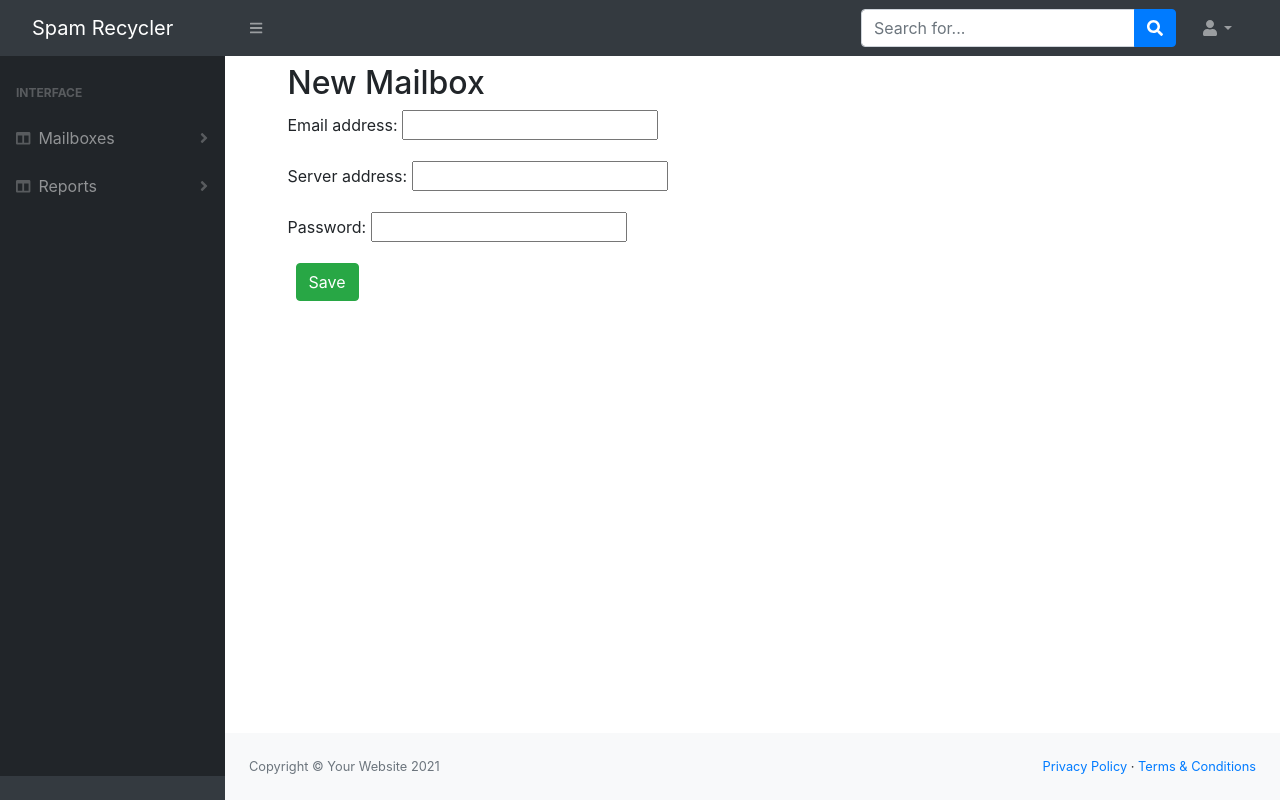
After one commit to KubaTaba1uga/django_spam_recycler, a Django app: page /mailbox/create in a window 1280 px wide. The commit adds this page. Run offline with Django 3.2, Linux system fonts and the light colour scheme; some libraries are stand-ins or nearby versions.

Commit message:
ad mailbox create view - without imap validation

```diff
--- a/config/urls.py
+++ b/config/urls.py
@@ -1,12 +1,14 @@
 from django.conf import settings
 from django.contrib import admin
 from django.urls import path, include
+
+mailboxes_app = ('mailboxes.urls', 'mailboxes')
 
 urlpatterns = [
     path('admin/', admin.site.urls),
     path('accounts/', include('allauth.urls')),
     path('', include('pages.urls')),
-    path('mailbox/', include('mailboxes.urls')),
+    path('mailbox/', include(mailboxes_app, namespace='mailbox')),
 ]
 
 if settings.DEBUG:
--- /dev/null
+++ b/mailboxes/forms.py
@@ -0,0 +1,14 @@
+from .models import MailboxModel
+from django import forms
+
+
+class MailboxCreateForm(forms.ModelForm):
+    password = forms.CharField(max_length=32, widget=forms.PasswordInput)
+
+    def __init__(self, *args, **kwargs):
+        super().__init__(*args, **kwargs)
+        self.fields['owner'].widget = forms.HiddenInput()
+
+    class Meta:
+        model = MailboxModel
+        exclude = ['guests']
--- a/mailboxes/mixins.py
+++ b/mailboxes/mixins.py
@@ -1,3 +1,4 @@
+from django.views.generic.edit import FormMixin
 from shared_code.queries import get_user_owner_mailboxes, get_user_guest_mailboxes
 
 
@@ -17,3 +18,18 @@ class ShowMailboxOwnerMixin:
         context['owner_mailboxes'] = get_user_owner_mailboxes(
             self.request.user)
         return context
+
+
+class ValidateMailboxImap(FormMixin):
+
+    def form_valid(self, form):
+        print(self.request)
+        return super().form_valid(form)
+
+
+class AddMailboxOwnerMixin(FormMixin):
+
+        def get_form_kwargs(self):
+            kwargs = super().get_form_kwargs()
+            kwargs['initial']['owner'] = self.request.user
+            return kwargs
--- a/mailboxes/models.py
+++ b/mailboxes/models.py
@@ -30,7 +30,7 @@ class MailboxModel(models.Model):
         return self.email_address
 
     class Meta:
-        unique_together = ('email_address', 'owner')
+        unique_together = ('email_address', 'owner', 'server_address')
 
 
 class MailboxGuestModel(models.Model):
--- a/mailboxes/urls.py
+++ b/mailboxes/urls.py
@@ -1,7 +1,12 @@
 from django.urls import path
 
-from .views import MailboxListView
+from .views import MailboxListView, MailboxCreateView, MailboxDetailsView
 
 urlpatterns = [
     path('list', MailboxListView.as_view(), name='mailbox_list_url'),
+    path('create', MailboxCreateView.as_view(), name='mailbox_create_url'),
+    path(
+        '<int:pk>/detail',
+        MailboxDetailsView.as_view(),
+     name='mailbox_details_url'),
 ]
--- a/mailboxes/views.py
+++ b/mailboxes/views.py
@@ -1,9 +1,27 @@
 from django.views import generic
 from .models import MailboxModel
-from .mixins import ShowMailboxGuestMixin, ShowMailboxOwnerMixin
+from .mixins import ShowMailboxGuestMixin, ShowMailboxOwnerMixin, AddMailboxOwnerMixin
+from .forms import MailboxCreateForm
 
 
 class MailboxListView(ShowMailboxGuestMixin, ShowMailboxOwnerMixin, generic.ListView):
     template_name = 'mailboxes/mailbox_list_template.html'
     model = MailboxModel
-    context_object_name = 'mailboxes'
+
+
+class MailboxCreateView(AddMailboxOwnerMixin, generic.CreateView):
+
+    """ Create mailbox if:
+        - email server address is valid
+        - email address is valid
+        - email address password is valid
+    """
+    template_name = 'mailboxes/mailbox_create_template.html'
+    model = MailboxModel
+    form_class = MailboxCreateForm
+
+
+class MailboxDetailsView(generic.DetailView):
+    template_name = 'mailboxes/mailbox_details_template.html'
+    model = MailboxModel
+    context_object_name = 'mailbox'
--- a/templates/_base.html
+++ b/templates/_base.html
@@ -65,8 +65,8 @@
                     </a>
                     <div class="collapse" id="collapseLayouts" aria-labelledby="headingOne" data-bs-parent="#sidenavAccordion">
                         <nav class="sb-sidenav-menu-nested nav">
-                            <a class="nav-link" href="{% url 'mailbox_list_url' %}">List All</a>
-                            <a class="nav-link" href="layout-sidenav-light.html">Add New</a>
+                            <a class="nav-link" href="{% url 'mailbox:mailbox_list_url' %}">List All</a>
+                            <a class="nav-link" href="{% url 'mailbox:mailbox_create_url' %}">Add New</a>
                             <a class="nav-link" href="layout-sidenav-light.html">Invite Guest</a>
                         </nav>
                     </div>
@@ -91,12 +91,15 @@
             </div>
         </nav>
       </div>
+    <!-- Body -->
     <div id="layoutSidenav_content">
                 <main>
                     <div class="container-fluid px-4 mt-2">
-                        {% block content %}
-                            <p>Default content...</p>
-                        {% endblock content %}
+                        <div class="container">
+                            {% block content %}
+                                <p>Default content...</p>
+                            {% endblock content %}
+                        </div>
                     </div>
                 </main>
                 <footer class="py-4 bg-light mt-auto">
--- /dev/null
+++ b/templates/mailboxes/mailbox_create_template.html
@@ -0,0 +1,11 @@
+{% extends '_base.html' %}
+
+{% block title %}Create Mailbox{% endblock %}
+
+{% block content %}
+<h2>New Mailbox</h2>
+  <form method="post">{% csrf_token %}
+    {{ form.as_p }}
+    <button class="btn btn-success ml-2" type="submit">Save</button>
+  </form>
+  {% endblock content %}
```
Also changed, not shown: templates/mailboxes/mailbox_details_template.html (added, +25 -0 lines), mailboxes/migrations/0001_initial.py.
